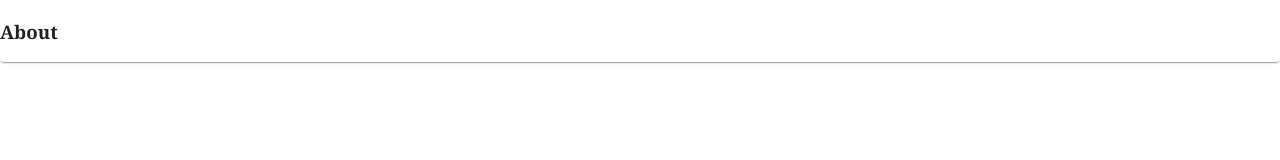
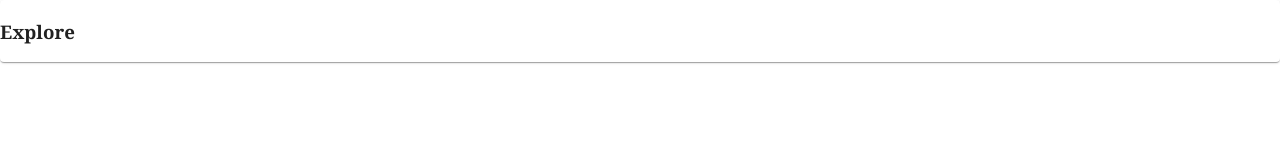
Before and after one commit to target-ready-2023/donors, a React (Create React App) app in the folder frontend/: page /about in a window 1280 px wide. Shown: the top 160 px of the page. Built offline with nearby package versions, Linux system fonts and the light colour scheme.

Commit message:
Integrated Frontend and Backend

```diff
--- a/frontend/src/components/About/index.jsx
+++ b/frontend/src/components/About/index.jsx
@@ -3,7 +3,7 @@ import { Card } from "@mui/material"
 const About = () => {
     return (
         <Card className="App-Card">
-            <h3>About</h3>
+            <h3>Explore </h3>
         </Card>
     )
 }
```
